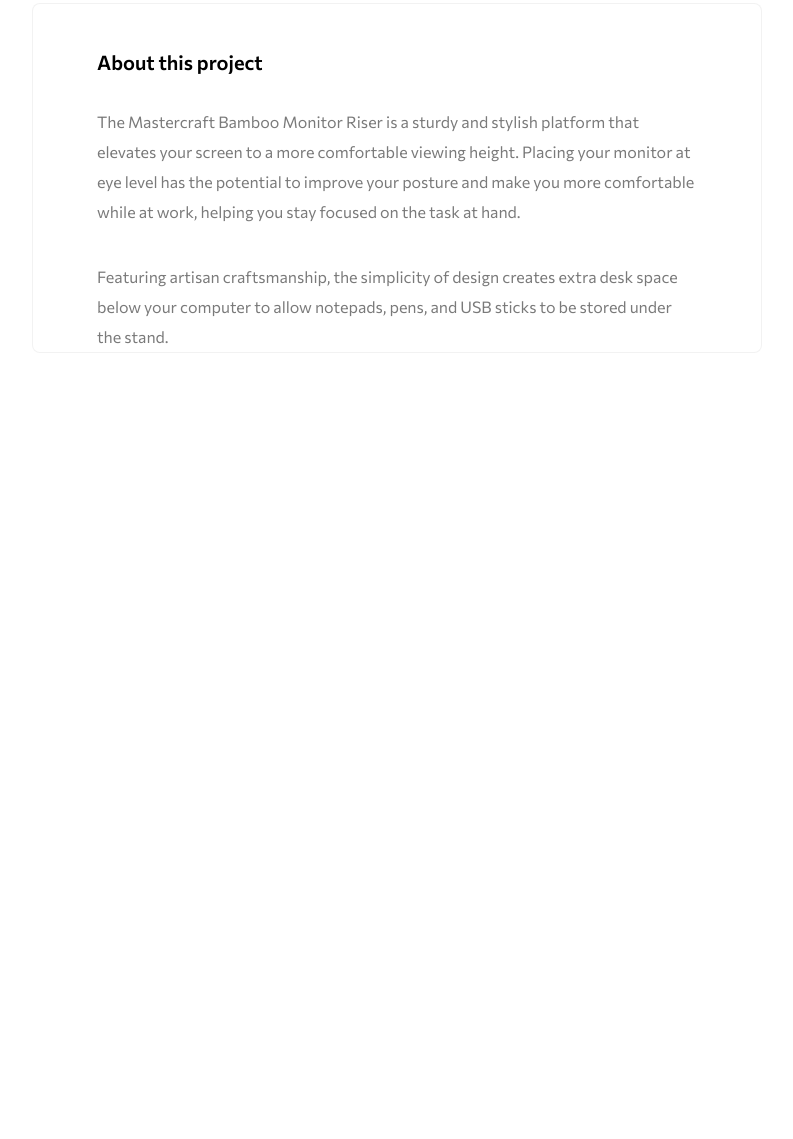
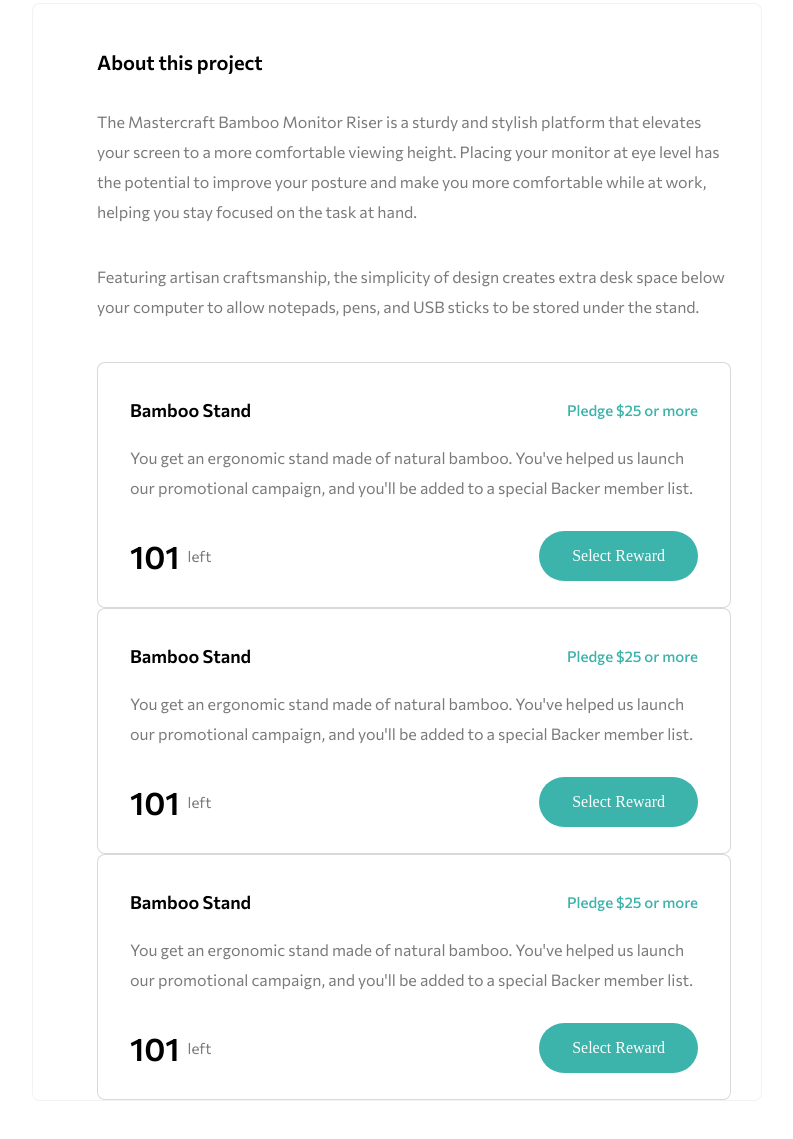
Before and after one commit to solijon010/second-s-exam, a plain HTML site: page index.html in a window 1280 px wide. Shown: the part 915-2054 px from the top of the page, without its empty margins (243-1036 px from the left). Before the commit the page ends 1384 px from the top, so only its background shows below. Drawn offline with Linux system fonts and the light colour scheme.

Commit message:
main qismi ham tugab qoldi

```diff
--- a/css/main.css
+++ b/css/main.css
@@ -207,7 +207,7 @@ main {
 .bookmark {
   display: flex;
   align-items: center;
-  gap:16px;
+  gap: 16px;
   background-color: #f4f4f4;
   width: 174px;
   border-radius: 33.5px;
@@ -307,16 +307,16 @@ main {
   display: flex;
   flex-direction: column;
   gap: 35px;
+  margin-bottom: 40px;
 
   p {
-    color: rgba(122, 122, 122, 1);
-
-font-family: Commissioner;
+    width: 634px;
+    color: var(--text);
+    font-family: var(--font);
     font-size: 16px;
     font-weight: 400;
     line-height: 30px;
     letter-spacing: 0px;
-text-align: left;
   }
 }
 .about-project {
@@ -328,28 +328,93 @@ text-align: left;
   line-height: 100%;
 }
 
+/* main content second card */
+.third-section-second__content {
+  width: 634px;
+  border: 1px solid rgba(0, 0, 0, 0.15);
+  border-radius: 8px;
+  background: var(--container-bcg);
+  padding: 38px 32px 26px 32px;
+}
+.second__content-wrapper {
+  display: flex;
+  align-items: center;
+  justify-content: space-between;
+  margin-bottom: 24px;
 
+  h2 {
+    color: var(--primary-title);
+    font-family: var(--font);
+    font-size: 18px;
+    font-weight: 600;
+    line-height: 100%;
+  }
+  span {
+    color: var(--secondary-color);
+    font-family: var(--font);
+    font-size: 15px;
+    font-weight: 500;
+    line-height: 100%;
+  }
+}
 
+.second-card-text {
+  color: var(--text);
+  font-family: var(--font);
+  font-size: 16px;
+  font-weight: 400;
+  line-height: 30px;
+  margin-bottom: 28px;
+}
 
+.reword__wrapper {
+  display: flex;
+  align-items: center;
+  justify-content: space-between;
+}
 
+.day {
+  display: flex;
+  align-items: center;
+  gap: 8px;
+}
 
+.first_span {
+  color: var(--primary-title);
+  font-family: var(--font);
+  font-size: 32px;
+  font-weight: 600;
+  line-height: 100%;
+}
 
+.second_span {
+  color: var(--text);
+  font-family: var(--font);
+  font-size: 15px;
+  font-weight: 400;
+  line-height: 100%;
+}
 
+.reward-btn {
+  border-radius: 33.5px;
+  color: var(--navbar-title);
+  background: var(--secondary-color);
+  padding: 16px 33px;
+}
 
+.reward-btn:hover {
+    background-color: rgba(20, 122, 115, 1);
+}
 
-
-
-
-
-
-
+.reward-btn:active {
+     transform: translateY(-4px);
+}
 
 /* medai */
 
 @media (max-width: 500px) {
   .sitenav-items {
     display: none;
-
   }
 
   .menu-bar {
@@ -369,6 +434,6 @@ text-align: left;
     width: 100%;
   }
   .progress-bar {
-        width: 90%;
+    width: 80%;
   }
 }
--- a/index.html
+++ b/index.html
@@ -108,6 +108,55 @@
             USB sticks to be stored under the stand.
           </p>
         </div>
+
+        <div class="third-section-second__content">
+           <div class="second__content-wrapper">
+            <h2>Bamboo Stand</h2>
+            <span>Pledge $25 or more</span>
+           </div>
+           <div class="second-card-text">
+               <p >You get an ergonomic stand made of natural bamboo. You've helped us launch our promotional campaign, and you'll be added to a special Backer member list.</p>
+           </div>
+           <div class="reword__wrapper">
+            <div class="day">
+                <span class="first_span">101</span>
+                <span class="second_span">left</span>
+            </div>
+            <button class="reward-btn">Select Reward</button>
+           </div>
+        </div>
+        <div class="third-section-second__content">
+           <div class="second__content-wrapper">
+            <h2>Bamboo Stand</h2>
+            <span>Pledge $25 or more</span>
+           </div>
+           <div class="second-card-text">
+               <p >You get an ergonomic stand made of natural bamboo. You've helped us launch our promotional campaign, and you'll be added to a special Backer member list.</p>
+           </div>
+           <div class="reword__wrapper">
+            <div class="day">
+                <span class="first_span">101</span>
+                <span class="second_span">left</span>
+            </div>
+            <button class="reward-btn">Select Reward</button>
+           </div>
+        </div>
+        <div class="third-section-second__content">
+           <div class="second__content-wrapper">
+            <h2>Bamboo Stand</h2>
+            <span>Pledge $25 or more</span>
+           </div>
+           <div class="second-card-text">
+               <p >You get an ergonomic stand made of natural bamboo. You've helped us launch our promotional campaign, and you'll be added to a special Backer member list.</p>
+           </div>
+           <div class="reword__wrapper">
+            <div class="day">
+                <span class="first_span">101</span>
+                <span class="second_span">left</span>
+            </div>
+            <button class="reward-btn reword-btn-hover">Select Reward</button>
+           </div>
+        </div>
       </section>
     </main>
     <!-- /Main section -->
```
Lines whose indentation alone changed are shown as unchanged.
